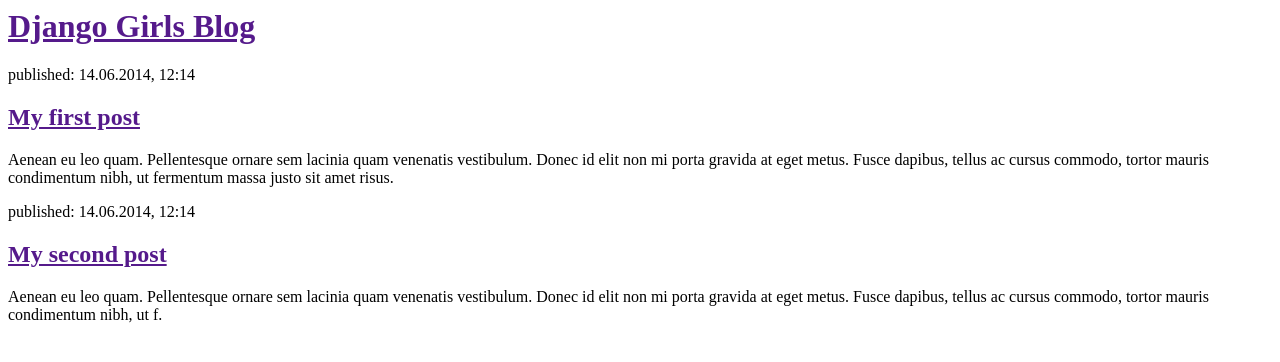
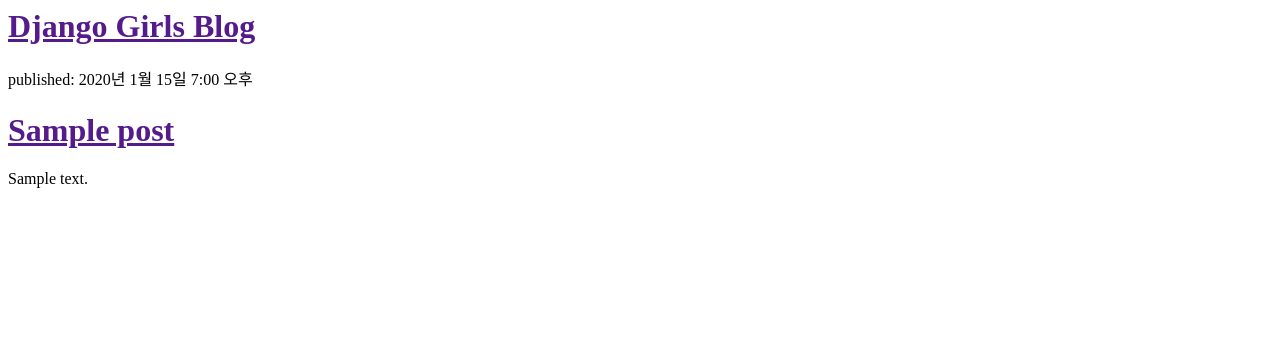
Before and after one commit to Pirogramming17/ChoHayeon, a Django app: template djangogirls/blog/templates/blog/post_list.html in a window 1280 px wide. Shown: the top 362 px of the page. Run offline with Django 4.2, Linux system fonts and the light colour scheme; the template is opened without the code that fills it: values that come from a table or form of the project are taken from there, others are empty; tables that the repository leaves empty hold one stand-in row (values such as "Sample post").

Commit message:
Django 템플릿

```diff
--- a/djangogirls/blog/templates/blog/post_list.html
+++ b/djangogirls/blog/templates/blog/post_list.html
@@ -7,16 +7,12 @@
             <h1><a href="">Django Girls Blog</a></h1>
         </div>
 
-        <div>
-            <p>published: 14.06.2014, 12:14</p>
-            <h2><a href="">My first post</a></h2>
-            <p>Aenean eu leo quam. Pellentesque ornare sem lacinia quam venenatis vestibulum. Donec id elit non mi porta gravida at eget metus. Fusce dapibus, tellus ac cursus commodo, tortor mauris condimentum nibh, ut fermentum massa justo sit amet risus.</p>
-        </div>
-
-        <div>
-            <p>published: 14.06.2014, 12:14</p>
-            <h2><a href="">My second post</a></h2>
-            <p>Aenean eu leo quam. Pellentesque ornare sem lacinia quam venenatis vestibulum. Donec id elit non mi porta gravida at eget metus. Fusce dapibus, tellus ac cursus commodo, tortor mauris condimentum nibh, ut f.</p>
-        </div>
+        {% for post in posts %}
+          <div>
+              <p>published: {{ post.published_date }}</p>
+              <h1><a href="">{{ post.title }}</a></h1>
+              <p>{{ post.text|linebreaksbr }}</p>
+          </div>
+        {% endfor %}
     </body>
 </html>
--- a/djangogirls/blog/views.py
+++ b/djangogirls/blog/views.py
@@ -4,5 +4,5 @@
 
 # Create your views here.
 def post_list(request):
-  posts = Post.object.filter(published_date__lte=timezone.now()).order_by('published_date')
+  posts = Post.objects.filter(published_date__lte=timezone.now()).order_by('published_date')
   return render(request, 'blog/post_list.html', {'posts': posts})
```
